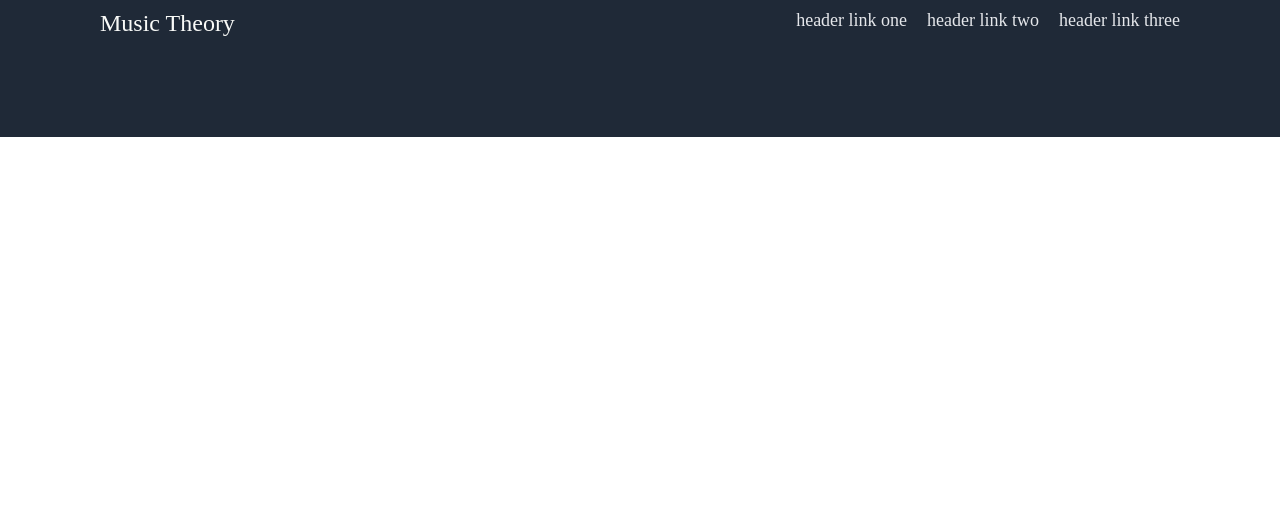
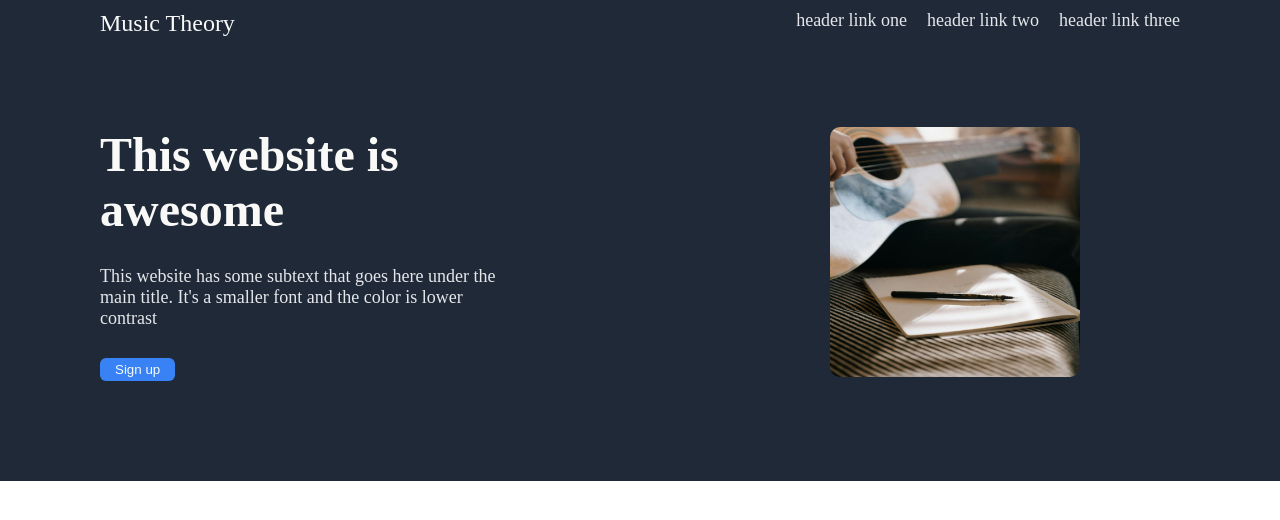
Before and after one commit to JPC214182/landing-page, a plain HTML site: page index.html in a window 1280 px wide. Drawn offline with Linux system fonts and the light colour scheme.

Commit message:
Update header-content items and ADD flexbox
add temporary context for visualization of flexbox containers

```diff
--- a/index.html
+++ b/index.html
@@ -8,19 +8,31 @@
     </head>
     <body>
         <div>
-            <div class="header_background">
-                <div class="header_content">
+            <div class="header-background">
+                <div class="header-content">
                     <div class="header">
                         <div class="logo">Music Theory</div>
-                        <div class="header_link">
+                        <div class="header-link">
                             <div>header link one</div>
                             <div>header link two</div>
                             <div>header link three</div>
                         </div>
                     </div>
-                    <div class="header_two">
-                        <div></div>
-                        <div></div>
+                    <div class="header-two">
+                        <div class="title-container">
+                            <div class="main-title">
+                                <p>This website is awesome</p>
+                            </div>
+                            <div class="context">
+                                <p>This website has some subtext that goes here under the main title. It's a smaller font and the color is lower contrast</p>
+                            </div>
+                            <div>
+                                <button>Sign up</button>
+                            </div>
+                        </div>
+                        <div class="image-container">
+                            <img src="images/guitar-pen.jpg" alt="A close up view of the hand of someone playing an acoustic guitar while writing a song on his/her notebook" height="250px" width="250px">
+                        </div>
                     </div>
                 </div>
             </div>
--- a/styles.css
+++ b/styles.css
@@ -2,15 +2,16 @@
     box-sizing: border-box;
     margin: 0;
     padding: 0;
+    /* border: 1px solid red; */
 }
 
-.header_background {
+.header-background {
     background-color: #1F2937;
     padding: 10px 100px 100px;
 }
 
-.header_content {
-
+.header-content {
+    font-style: Roboto;
 }
 
 .header {
@@ -23,9 +24,52 @@
     color: #F9FAF8 ;
 }
 
-.header_link {
+.header-link {
     display: flex;
     font-size: 18px;
     color: #E5E7EB;
     gap: 20px;
 }
+
+.header-two {
+    display: flex;
+    /* gap: 350px; */
+    justify-content: space-between;
+    padding-top: 90px;
+}
+
+.title-container {
+    display: flex;
+    flex-direction: column;
+    /* gap: 10px; */
+    width: 400px;
+    justify-content: space-between;
+    flex-wrap: wrap;
+}
+
+.main-title {
+    font-size: 48px;
+    font-weight: 900;
+    color: #F9FAF8;
+}
+
+.context {
+    font-size: 18px;
+    color: #E5E7EB;
+}
+
+.image-container {
+    padding-right: 100px;
+}
+
+img {
+    border-radius: 10px;
+}
+
+button {
+    padding: 4px 15px;
+    background-color: #3882F6;
+    color: #F9FAF8;
+    border: none;
+    border-radius: 6px;
+}
```
